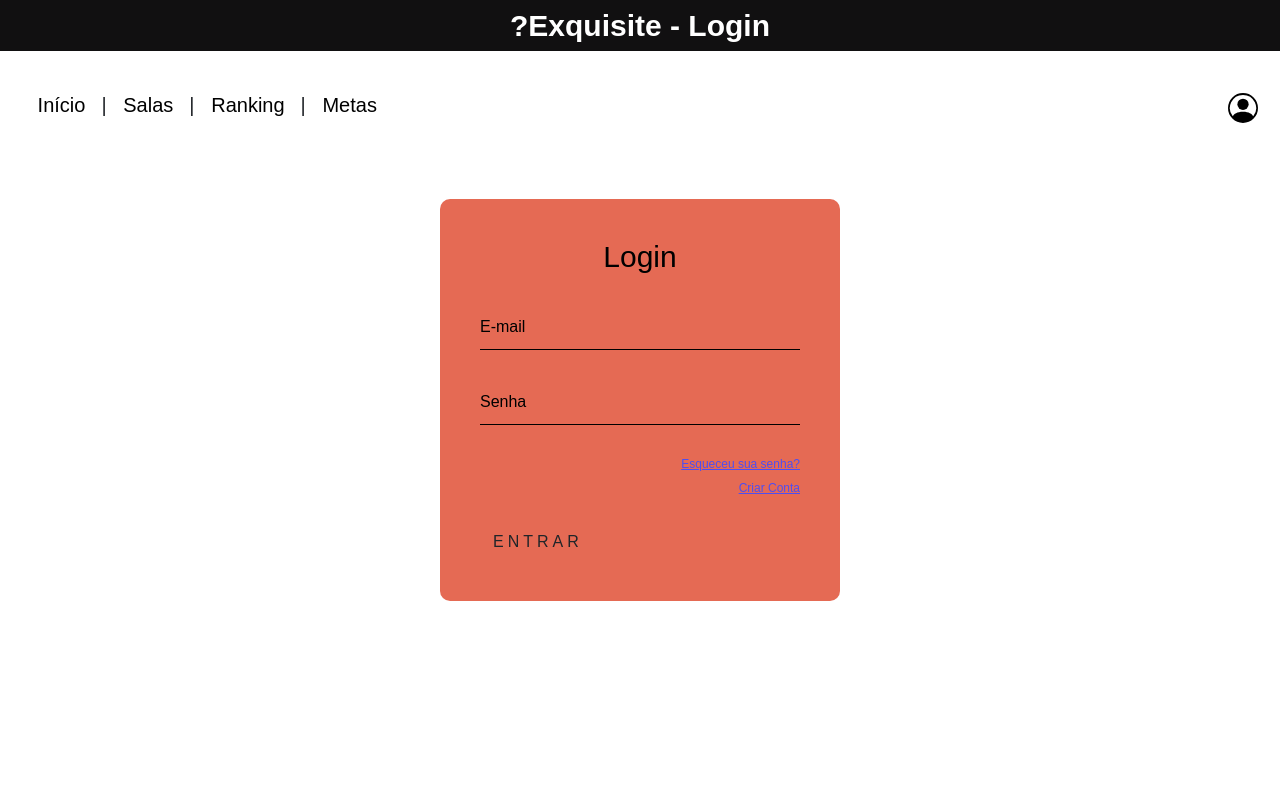
After one commit to leticiagomesilva/Projeto-FDS, a Django app: page /login/ in a window 1280 px wide. The commit adds this page. Run offline with Django 4.2, Linux system fonts and the light colour scheme; parts of the project's set-up code (start-up, migrations or seed data) failed here and were passed over.

Commit message:
adição das telas de login e cadastro para usuários

```diff
--- a/exquisite/apps/templates/apps/base.html
+++ b/exquisite/apps/templates/apps/base.html
@@ -69,7 +69,7 @@
     <div class="topright">
         <nav class="navbar bg-body-primary">
             <div class="container">
-              <a class="navbar-brand" href="{% url 'perfil' %}">
+              <a class="navbar-brand" href="{% url 'login' %}">
                 <svg xmlns="http://www.w3.org/2000/svg" width="30" height="30" fill="black" class="bi bi-person-circle" viewBox="0 0 16 16">
                     <path d="M11 6a3 3 0 1 1-6 0 3 3 0 0 1 6 0z"/>
                     <path fill-rule="evenodd" d="M0 8a8 8 0 1 1 16 0A8 8 0 0 1 0 8zm8-7a7 7 0 0 0-5.468 11.37C3.242 11.226 4.805 10 8 10s4.757 1.225 5.468 2.37A7 7 0 0 0 8 1z"/>
--- /dev/null
+++ b/exquisite/apps/templates/apps/login.html
@@ -0,0 +1,113 @@
+<style>
+    *{
+        margin: 0;
+        padding: 0;
+        box-sizing: border-box;
+        font-family: sans-serif;
+    }
+    .login{
+        background: #E56A54;
+        border-radius: 10px;
+        width: 400px;
+        padding: 40px;
+    }
+    .login h2{
+        margin-bottom: 30px;
+        font-size: 30px;
+        color: #000000;
+        text-align: center;
+    }
+    .login .box-user{
+        position: relative;
+    }
+    .login .box-user input{
+        width: 100%;
+        padding: 10px 0;
+        outline: none;
+        border: 0;
+        background: transparent;
+        border-bottom: 1px solid #000000;
+        color: #000000;
+        font-size: 16px;
+        margin-bottom: 30px;
+    }
+    .login .box-user label{
+        position: absolute;
+        top: 0;
+        left: 0;
+        padding: 10px 0;
+        color: #000000;
+        font-size: 16px;
+        pointer-events: none;
+        transition: .5s;
+    }
+    .login .box-user input:focus~label,
+    .login .box-user input:valid~label
+    {
+        top: -20px;
+        left: 0;
+        color: #000000;
+        font-size: 12px;
+    }
+    .forget{
+        font-size: 12px;
+        color: #4F4EF1;
+        float: right;
+    }
+    .btn{
+        position: relative;
+        display: inline-block;
+        padding: 12px 20px;
+        color: #000000;
+        text-decoration: none;
+        font-size: 13px;
+        text-transform: uppercase;
+        letter-spacing: 4px;
+        font-weight: 700;
+        margin-top: 20px;
+        transition: .5s;
+
+    }
+    .btn:hover{
+        background: #03e9f4;
+        border-radius: 5px;
+        color: #000000;
+
+    }
+    .btn span{
+        position: absolute;
+        display: block;
+    }
+</style>
+
+{% extends 'apps/base.html' %}
+{% block content %}
+    <div class="center">
+        <form class="login">
+            <h2>{{title}}</h2>
+
+            {% for text in texts %}
+            <div class="box-user">
+                <input type="text" nome="" required>
+                <label>{{text}}</label>
+            </div>
+            {% endfor %}
+
+            {% for password in passwords %}
+            <div class="box-user">
+                <input type="password" nome="" required>
+                <label>{{password}}</label>
+            </div>
+            {% endfor %}
+
+            <div>
+                {% for link in links %}
+                <a href="{% url link.ref %}" class="forget">{{link.title}}</a>
+                <br>
+                {% endfor %}
+            </div>
+
+            <a href="{% url entrar %}" class="btn">Entrar</a>
+        </form>
+    </div>
+{% endblock content %}
--- a/exquisite/apps/templates/apps/perfil.html
+++ /dev/null
@@ -1,4 +0,0 @@
-{% extends 'apps/base.html' %}
-{% block content %}
-
-{% endblock content %}
--- a/exquisite/apps/urls.py
+++ b/exquisite/apps/urls.py
@@ -8,6 +8,7 @@ urlpatterns = [
     path('metas/', views.metas, name="metas"),
     path('criar_perguntas/', views.criar_perguntas, name="criar_perguntas"),
     path('acessar_perguntas/', views.acessar_perguntas, name="acessar_perguntas"),
-    path('perfil/', views.perfil, name="perfil"),
+    path('login/', views.login, name="login"),
     path('salas/', views.salas, name="salas"),
+    path('cadastro/', views.cadastro, name="cadastro"),
 ]
--- a/exquisite/apps/views.py
+++ b/exquisite/apps/views.py
@@ -77,10 +77,25 @@ def criar_perguntas(request):
 def acessar_perguntas(request):
     return render(request, 'apps/acessar_perguntas.html', {'title': 'Acessar Perguntas'})
 
-
-def perfil(request):
-    return render(request, 'apps/perfil.html', {'title': 'Perfil'})
-
-
 def salas(request):
     return render(request, 'apps/salas.html', {'title': 'Salas'})
+
+def login(request):
+    context = {
+        'title': 'Login',
+        'texts': ['E-mail'],
+        'passwords': ['Senha'],                          # Mudar para pagina de esquecimento de senha
+        'links': [{'title': 'Esqueceu sua senha?', 'ref': 'inicio'}, {'title': 'Criar Conta', 'ref': 'cadastro'}],
+        'entrar': 'acessar_perguntas' # Mudar se necessário
+    }
+    return render(request, 'apps/login.html', context)
+
+def cadastro(request):
+    context = {
+        'title': 'Cadastro',
+        'texts': ['Informe seu E-mail'],
+        'passwords': ['Informe sua Senha'],
+        'links': [{'title': 'Login', 'ref': 'login'}],
+        'entrar': 'inicio'
+    }
+    return render(request, 'apps/cadastro.html', context)
```
Also changed, not shown: exquisite/apps/templates/apps/cadastro.html (added, +108 -0 lines).
